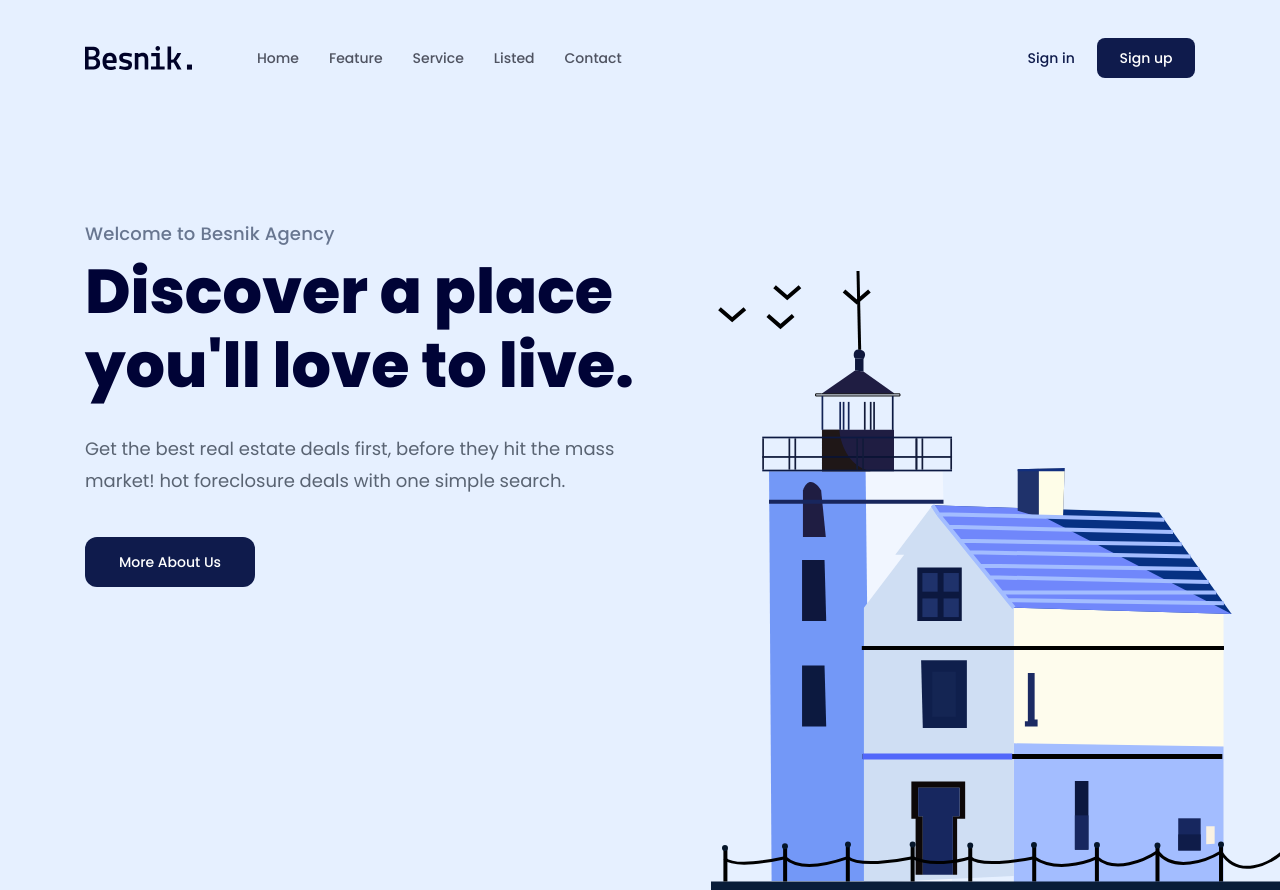
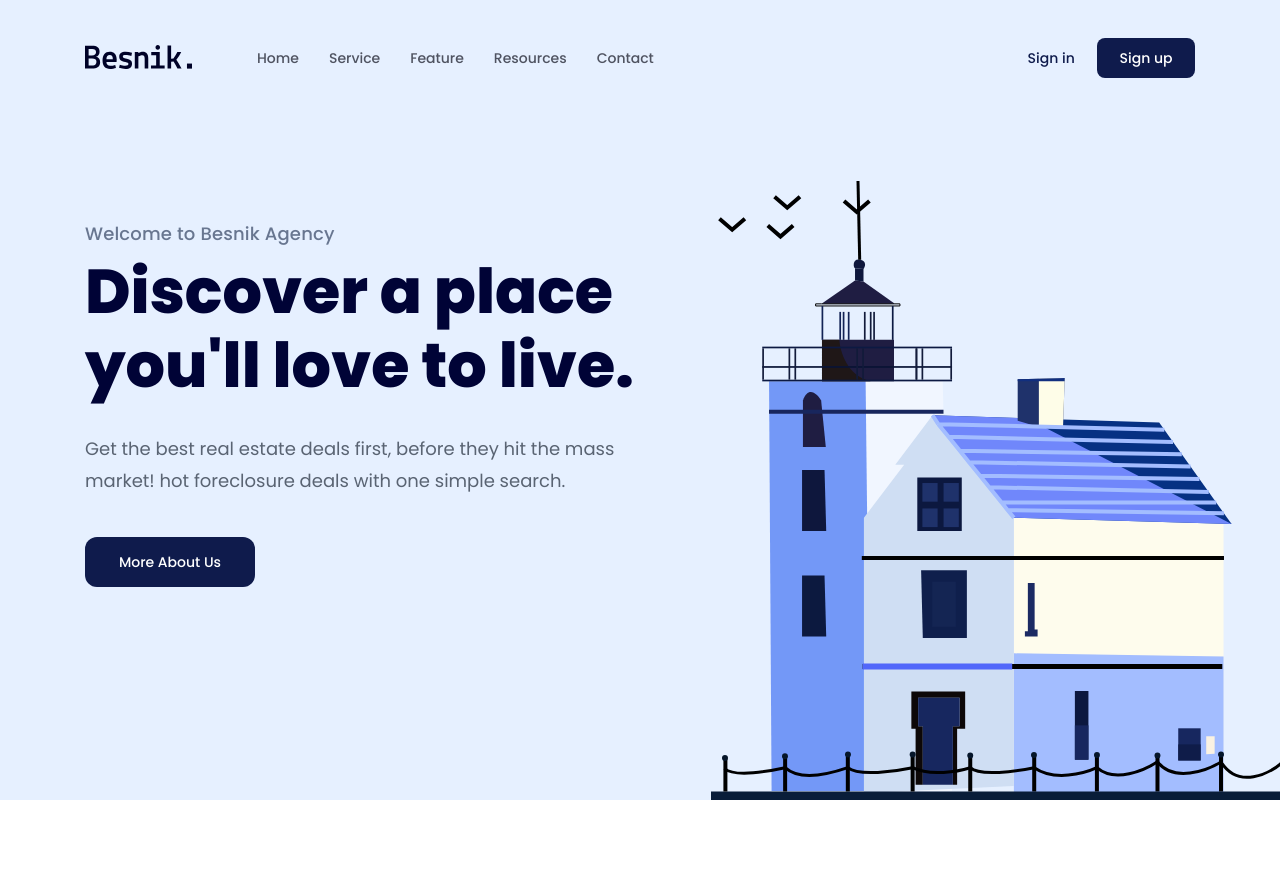
Before and after one commit to NghiaNgo0409/f8-html-css-01, a plain HTML site: page index.html in a window 1280 px wide. Shown: the top 890 px of the page. Drawn offline with Linux system fonts and the light colour scheme.

Commit message:
add navigation for navbar

```diff
--- a/assets/css/style.css
+++ b/assets/css/style.css
@@ -4,6 +4,11 @@
 
 :root {
     --primary-color: #0f1b4c;
+}
+
+html,
+body {
+    scroll-behavior: smooth;
 }
 
 html {
@@ -99,7 +104,7 @@ a {
 
 .hero-wrap {
     background-color: #e6f0ff;
-    height: 100vh;
+    height: calc(100vh - 90px);
     position: relative;
     display: flex;
     flex-direction: column;
@@ -187,7 +192,7 @@ a {
 /* ========== Guides ========== */
 .guides {
     margin-top: 40px;
-    padding: 93px 0px 79pxD;
+    padding: 93px 0px 79px;
 }
 
 .guides .sub-title {
--- a/index.html
+++ b/index.html
@@ -25,14 +25,16 @@
                     <!-- Navbar -->
                     <nav class="nav">
                         <!-- Logo -->
-                        <img src="./assets/img/logo.svg" alt="Besnik." />
+                        <a href="#!">
+                            <img src="./assets/img/logo.svg" alt="Besnik." />
+                        </a>
                         <!-- Navigation -->
                         <ul>
-                            <li><a href="#!">Home</a></li>
-                            <li><a href="#!">Feature</a></li>
-                            <li><a href="#!">Service</a></li>
-                            <li><a href="#!">Listed</a></li>
-                            <li><a href="#!">Contact</a></li>
+                            <li><a href="#">Home</a></li>
+                            <li><a href="#service">Service</a></li>
+                            <li><a href="#feature">Feature</a></li>
+                            <li><a href="#resources">Resources</a></li>
+                            <li><a href="#contact">Contact</a></li>
                         </ul>
                         <!-- Action -->
                         <div class="action">
@@ -122,7 +124,7 @@
                 </div>
             </div>
             <!-- Guides -->
-            <div class="guides">
+            <div id="service" class="guides">
                 <div class="content">
                     <h2 class="sub-title">How its works?</h2>
                     <p class="desc">
@@ -186,7 +188,7 @@
                 </div>
             </div>
             <!-- Feature -->
-            <div class="feature">
+            <div id="feature" class="feature">
                 <div class="content">
                     <header>
                         <h2 class="title">Featured Properties</h2>
@@ -320,7 +322,7 @@
                 </div>
             </div>
             <!-- Stats -->
-            <div class="stats">
+            <div id="resources" class="stats">
                 <div class="content">
                     <div class="row">
                         <div class="img-block">
@@ -495,7 +497,7 @@
                 </div>
             </div>
             <!-- Footer -->
-            <footer class="footer">
+            <footer id="contact" class="footer">
                 <div class="content">
                     <div class="row row-top">
                         <!-- Product column -->
```
